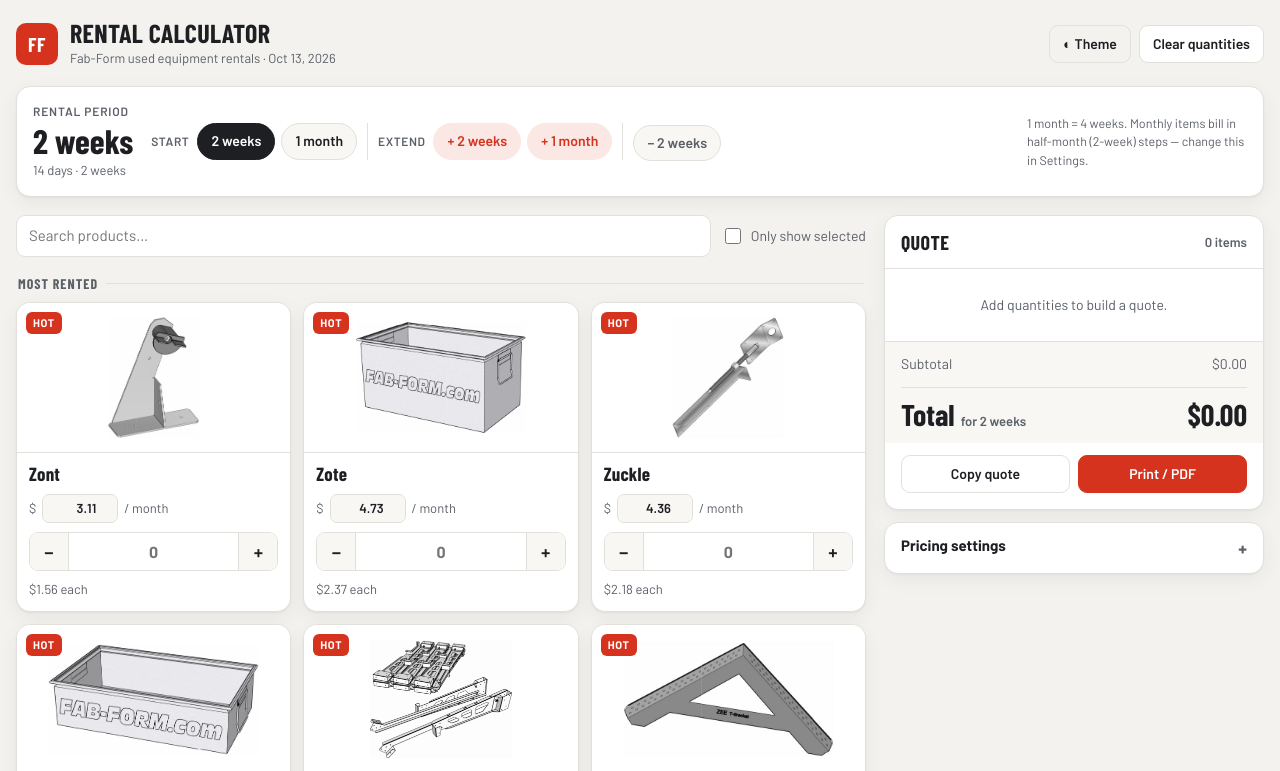
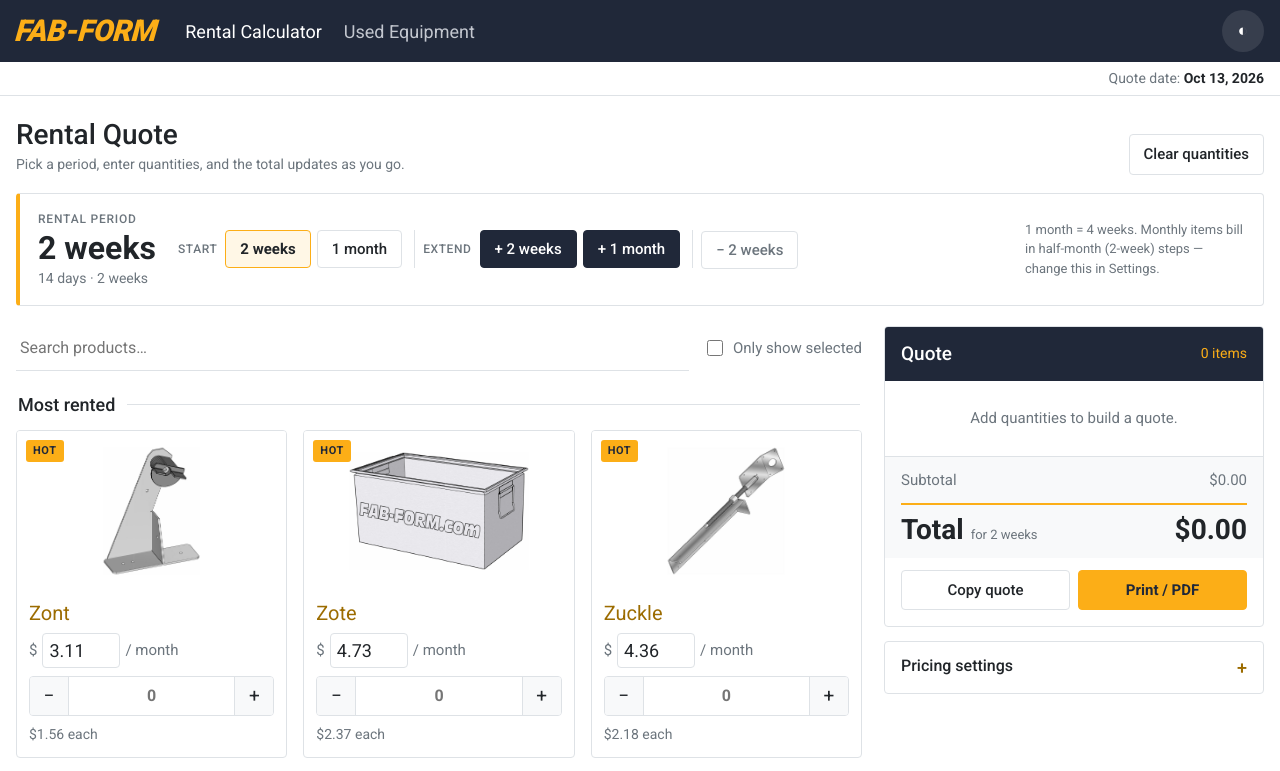
Before and after one commit to Vatsalyarabari/Rental-Calculator, a plain HTML site: page index.html in a window 1280 px wide. Shown: the top 771 px of the page. Drawn offline with nearby package versions, Linux system fonts and the light colour scheme; a web font is replaced by a local one.

Commit message:
Update design

```diff
--- a/index.html
+++ b/index.html
@@ -6,128 +6,139 @@
 <title>Fab-Form Rental Calculator</title>
 <link rel="preconnect" href="https://fonts.googleapis.com">
 <link rel="preconnect" href="https://fonts.gstatic.com" crossorigin>
-<link href="https://fonts.googleapis.com/css2?family=Barlow:wght@400;500;600;700&family=Barlow+Condensed:wght@600;700;800&display=swap" rel="stylesheet">
+<link href="https://fonts.googleapis.com/css2?family=Roboto:ital,wght@0,400;0,500;0,700;1,900&display=swap" rel="stylesheet">
 <style>
 :root{
-  --bg:#f3f2ef; --panel:#ffffff; --panel-2:#f8f7f4; --ink:#1d1f22; --ink-2:#5b6068; --line:#e2e0da;
-  --accent:#d6331f; --accent-ink:#ffffff; --accent-soft:#fbe7e3; --good:#1f7a4d; --img-bg:#ffffff;
-  --shadow:0 1px 2px rgba(0,0,0,.05),0 6px 20px rgba(0,0,0,.05);
+  --navy:#202839; --navy-2:#373e4d; --orange:#fcae17; --gold:#9c6c00; --soft:#fff7e6;
+  --bg:#ffffff; --panel:#ffffff; --panel-2:#f8f9fa; --ink:#212529; --ink-2:#6c757d; --line:#dee2e6;
+  --accent:var(--orange); --good:#198754; --img-bg:#ffffff;
 }
 @media (prefers-color-scheme: dark){
   :root:not([data-theme="light"]){
-    --bg:#141518; --panel:#1d1f23; --panel-2:#23262b; --ink:#eceae5; --ink-2:#a0a4ab; --line:#2f3238;
-    --accent:#ef4a33; --accent-soft:#3a1d18; --good:#4fc28a; --img-bg:#f4f4f2; --shadow:none;
+    --bg:#151a26; --panel:#1c2232; --panel-2:#242b3d; --ink:#e9ecef; --ink-2:#9aa3b2; --line:#323a4f;
+    --gold:#fcae17; --soft:#3a3220; --good:#4fc28a; --img-bg:#f4f4f2;
   }
 }
 :root[data-theme="dark"]{
-  --bg:#141518; --panel:#1d1f23; --panel-2:#23262b; --ink:#eceae5; --ink-2:#a0a4ab; --line:#2f3238;
-  --accent:#ef4a33; --accent-soft:#3a1d18; --good:#4fc28a; --img-bg:#f4f4f2; --shadow:none;
+  --bg:#151a26; --panel:#1c2232; --panel-2:#242b3d; --ink:#e9ecef; --ink-2:#9aa3b2; --line:#323a4f;
+  --gold:#fcae17; --soft:#3a3220; --good:#4fc28a; --img-bg:#f4f4f2;
 }
 *{box-sizing:border-box}
 [hidden]{display:none!important}
 html,body{margin:0}
-body{background:var(--bg);color:var(--ink);font:15px/1.45 "Barlow",system-ui,sans-serif;-webkit-font-smoothing:antialiased}
+body{background:var(--bg);color:var(--ink);font:16px/1.5 "Roboto",system-ui,-apple-system,"Segoe UI",sans-serif;-webkit-font-smoothing:antialiased}
 button,input,select{font:inherit;color:inherit}
-.wrap{max-width:1280px;margin:0 auto;padding:20px 16px 60px}
 
-/* header */
-header{display:flex;align-items:center;justify-content:space-between;gap:12px;flex-wrap:wrap;margin-bottom:18px}
-.brand{display:flex;align-items:center;gap:12px}
-.mark{width:42px;height:42px;border-radius:10px;background:var(--accent);color:var(--accent-ink);display:grid;place-items:center;font:800 20px "Barlow Condensed",sans-serif;letter-spacing:.5px}
-h1{margin:0;font:800 26px/1 "Barlow Condensed",sans-serif;letter-spacing:.3px;text-transform:uppercase}
-.sub{color:var(--ink-2);font-size:13px;margin-top:3px}
-.head-actions{display:flex;gap:8px;flex-wrap:wrap}
+/* top nav — mirrors shop.fab-form.com */
+.topbar{background:var(--navy);color:#fff}
+.topbar-in{max-width:1320px;margin:0 auto;padding:0 16px;height:62px;display:flex;align-items:center;gap:28px}
+.wordmark{font:italic 900 30px/1 "Roboto",sans-serif;color:var(--orange);letter-spacing:-.5px;text-decoration:none;white-space:nowrap;transform:skewX(-6deg)}
+.nav{display:flex;gap:22px;font-size:18px}
+.nav span{color:#fff}
+.nav span.dim{color:#c3c7cf}
+.top-actions{margin-left:auto;display:flex;gap:10px;align-items:center}
+.circle{width:42px;height:42px;border-radius:50%;background:var(--navy-2);border:0;color:#fff;display:grid;place-items:center;cursor:pointer;font-size:17px}
+.circle:hover{background:#4a5263}
+.subbar{border-bottom:1px solid var(--line)}
+.subbar-in{max-width:1320px;margin:0 auto;padding:6px 16px;text-align:right;font-size:14px;color:var(--ink-2)}
+.subbar-in b{color:var(--ink)}
 
-.btn{border:1px solid var(--line);background:var(--panel);border-radius:9px;padding:8px 13px;cursor:pointer;font-weight:600;font-size:14px;transition:background .15s,border-color .15s,transform .05s}
+.wrap{max-width:1320px;margin:0 auto;padding:22px 16px 60px}
+header.page{display:flex;align-items:flex-end;justify-content:space-between;gap:12px;flex-wrap:wrap;margin-bottom:18px}
+h1{margin:0;font-weight:500;font-size:28px;line-height:1.2}
+.sub{color:var(--ink-2);font-size:14px;margin-top:2px}
+
+.btn{border:1px solid var(--line);background:var(--panel);border-radius:4px;padding:8px 14px;cursor:pointer;font-weight:500;font-size:15px;transition:background .15s,border-color .15s}
 .btn:hover{border-color:var(--ink-2)}
-.btn:active{transform:translateY(1px)}
-.btn.primary{background:var(--accent);border-color:var(--accent);color:var(--accent-ink)}
-.btn.primary:hover{filter:brightness(1.07)}
+.btn.primary{background:var(--orange);border-color:var(--orange);color:var(--navy);font-weight:700}
+.btn.primary:hover{filter:brightness(.96)}
 .btn.ghost{background:transparent}
 
 /* duration bar */
-.duration{background:var(--panel);border:1px solid var(--line);border-radius:14px;padding:16px;box-shadow:var(--shadow);display:grid;grid-template-columns:auto 1fr auto;gap:18px;align-items:center;margin-bottom:18px}
-.dur-readout .label{font-size:12px;text-transform:uppercase;letter-spacing:.8px;color:var(--ink-2);font-weight:600}
-.dur-readout .big{font:800 34px/1 "Barlow Condensed",sans-serif;margin-top:4px}
-.dur-readout .small{color:var(--ink-2);font-size:13px;margin-top:3px}
+.duration{background:var(--panel);border:1px solid var(--line);border-radius:4px;padding:16px 18px;display:grid;grid-template-columns:auto 1fr auto;gap:22px;align-items:center;margin-bottom:20px;border-left:4px solid var(--orange)}
+.dur-readout .label{font-size:12px;text-transform:uppercase;letter-spacing:.8px;color:var(--ink-2);font-weight:500}
+.dur-readout .big{font-weight:700;font-size:32px;line-height:1;margin-top:4px;color:var(--ink)}
+.dur-readout .small{color:var(--ink-2);font-size:14px;margin-top:4px}
 .dur-controls{display:flex;flex-wrap:wrap;gap:8px;align-items:center}
-.group{display:flex;gap:6px;align-items:center;padding-right:10px;margin-right:2px;border-right:1px solid var(--line)}
+.group{display:flex;gap:6px;align-items:center;padding-right:12px;border-right:1px solid var(--line)}
 .group:last-child{border-right:0}
-.group-label{font-size:12px;color:var(--ink-2);font-weight:600;text-transform:uppercase;letter-spacing:.6px;margin-right:2px}
-.chip{border:1px solid var(--line);background:var(--panel-2);border-radius:999px;padding:7px 13px;font-weight:600;cursor:pointer;font-size:14px}
-.chip:hover{border-color:var(--ink-2)}
-.chip.on{background:var(--ink);color:var(--panel);border-color:var(--ink)}
-.chip.add{background:var(--accent-soft);border-color:transparent;color:var(--accent)}
-.chip.add:hover{border-color:var(--accent)}
+.group-label{font-size:12px;color:var(--ink-2);font-weight:500;text-transform:uppercase;letter-spacing:.6px;margin-right:2px}
+.chip{border:1px solid var(--line);background:var(--panel);border-radius:4px;padding:7px 14px;font-weight:500;cursor:pointer;font-size:15px}
+.chip:hover{border-color:var(--orange)}
+.chip.on{background:var(--soft);border-color:var(--orange);color:var(--ink);font-weight:700}
+.chip.add{background:var(--navy);border-color:var(--navy);color:#fff}
+.chip.add:hover{background:var(--navy-2)}
 .chip.sub{color:var(--ink-2)}
+.hint{color:var(--ink-2);font-size:13px}
 
 /* layout */
-.layout{display:grid;grid-template-columns:minmax(0,1fr) 380px;gap:18px;align-items:start}
-.toolbar{display:flex;gap:10px;align-items:center;flex-wrap:wrap;margin-bottom:12px}
-.search{flex:1;min-width:180px;border:1px solid var(--line);background:var(--panel);border-radius:9px;padding:9px 12px}
-.toggle{display:flex;align-items:center;gap:7px;font-size:14px;color:var(--ink-2);cursor:pointer;user-select:none}
-.toggle input{accent-color:var(--accent);width:16px;height:16px}
+.layout{display:grid;grid-template-columns:minmax(0,1fr) 380px;gap:22px;align-items:start}
+.toolbar{display:flex;gap:14px;align-items:center;flex-wrap:wrap;margin-bottom:6px}
+.search{flex:1;min-width:180px;border:0;border-bottom:1px solid var(--line);background:transparent;padding:10px 4px;font-size:16px;outline:none}
+.search:focus{border-bottom-color:var(--orange)}
+.toggle{display:flex;align-items:center;gap:7px;font-size:15px;color:var(--ink-2);cursor:pointer;user-select:none}
+.toggle input{accent-color:var(--orange);width:16px;height:16px}
 
-.section-title{font:700 14px "Barlow Condensed",sans-serif;text-transform:uppercase;letter-spacing:1px;color:var(--ink-2);margin:18px 2px 10px;display:flex;align-items:center;gap:8px}
+.section-title{font-size:18px;font-weight:500;color:var(--ink);margin:20px 2px 12px;display:flex;align-items:center;gap:12px}
 .section-title::after{content:"";flex:1;height:1px;background:var(--line)}
 
-.grid{display:grid;grid-template-columns:repeat(auto-fill,minmax(210px,1fr));gap:12px}
-.card{background:var(--panel);border:1px solid var(--line);border-radius:14px;overflow:hidden;display:flex;flex-direction:column;box-shadow:var(--shadow);transition:border-color .15s,box-shadow .15s}
-.card.active{border-color:var(--accent);box-shadow:0 0 0 2px var(--accent-soft)}
-.thumb{position:relative;height:150px;background:var(--img-bg);display:flex;align-items:center;justify-content:center;padding:12px;border-bottom:1px solid var(--line);overflow:hidden}
+.grid{display:grid;grid-template-columns:repeat(auto-fill,minmax(210px,1fr));gap:16px}
+.card{background:var(--panel);border:1px solid var(--line);border-radius:4px;overflow:hidden;display:flex;flex-direction:column;transition:border-color .15s,box-shadow .15s}
+.card:hover{box-shadow:0 4px 14px rgba(32,40,57,.08)}
+.card.active{border-color:var(--orange);box-shadow:0 0 0 1px var(--orange)}
+.thumb{position:relative;height:160px;background:var(--img-bg);display:flex;align-items:center;justify-content:center;padding:14px;overflow:hidden}
 .thumb img{display:block;width:100%;height:100%;object-fit:contain}
-.thumb .noimg{font:800 30px "Barlow Condensed",sans-serif;color:#b9b7b0;letter-spacing:1px}
-.badge{position:absolute;top:9px;left:9px;background:var(--accent);color:#fff;font-size:11px;font-weight:700;text-transform:uppercase;letter-spacing:.6px;padding:3px 7px;border-radius:6px}
-.qty-badge{position:absolute;top:9px;right:9px;background:var(--ink);color:var(--panel);font-weight:700;font-size:13px;padding:3px 9px;border-radius:999px;display:none}
+.thumb .noimg{font:italic 900 26px "Roboto",sans-serif;color:#c9ccd2;text-align:center;line-height:1.1}
+.badge{position:absolute;top:9px;left:9px;background:var(--orange);color:var(--navy);font-size:11px;font-weight:700;text-transform:uppercase;letter-spacing:.6px;padding:3px 7px;border-radius:3px}
+.qty-badge{position:absolute;top:9px;right:9px;background:var(--navy);color:#fff;font-weight:700;font-size:13px;padding:3px 9px;border-radius:999px;display:none}
 .card.active .qty-badge{display:block}
-.body{padding:11px 12px 12px;display:flex;flex-direction:column;gap:9px;flex:1}
-.name{font:700 19px/1.1 "Barlow Condensed",sans-serif;letter-spacing:.2px}
-.rate{display:flex;align-items:center;gap:6px;font-size:13px;color:var(--ink-2)}
-.rate input{width:76px;border:1px solid var(--line);background:var(--panel-2);border-radius:7px;padding:4px 6px;font-weight:600;color:var(--ink);text-align:right}
-.rate input.changed{border-color:var(--accent);color:var(--accent)}
-.stepper{display:grid;grid-template-columns:38px 1fr 38px;border:1px solid var(--line);border-radius:9px;overflow:hidden;margin-top:auto}
-.stepper button{border:0;background:var(--panel-2);cursor:pointer;font-size:19px;font-weight:600;line-height:1}
-.stepper button:hover{background:var(--line)}
+.body{padding:10px 12px 12px;display:flex;flex-direction:column;gap:8px;flex:1}
+.name{font-size:20px;font-weight:400;color:var(--gold);line-height:1.2}
+.rate{display:flex;align-items:center;gap:5px;font-size:15px;color:var(--ink-2)}
+.rate input{width:78px;border:1px solid var(--line);background:var(--panel);border-radius:4px;padding:3px 6px;font-size:18px;color:var(--ink);text-align:left}
+.rate input.changed{border-color:var(--orange);background:var(--soft)}
+.stepper{display:grid;grid-template-columns:38px 1fr 38px;border:1px solid var(--line);border-radius:4px;overflow:hidden;margin-top:auto}
+.stepper button{border:0;background:var(--panel-2);cursor:pointer;font-size:19px;line-height:1}
+.stepper button:hover{background:var(--soft);color:var(--gold)}
 .stepper input{border:0;border-left:1px solid var(--line);border-right:1px solid var(--line);background:var(--panel);text-align:center;font-weight:700;font-size:16px;padding:7px 0;width:100%;-moz-appearance:textfield}
 .stepper input::-webkit-outer-spin-button,.stepper input::-webkit-inner-spin-button{-webkit-appearance:none;margin:0}
-.line-total{display:flex;justify-content:space-between;font-size:13px;color:var(--ink-2)}
-.line-total b{color:var(--ink);font-size:15px}
+.line-total{display:flex;justify-content:space-between;font-size:14px;color:var(--ink-2)}
+.line-total b{color:var(--ink);font-size:16px}
 
 /* summary */
 aside{position:sticky;top:16px}
-.panel{background:var(--panel);border:1px solid var(--line);border-radius:14px;box-shadow:var(--shadow);overflow:hidden}
-.panel h2{margin:0;padding:14px 16px;font:800 20px "Barlow Condensed",sans-serif;text-transform:uppercase;letter-spacing:.4px;border-bottom:1px solid var(--line);display:flex;justify-content:space-between;align-items:center}
-.panel h2 span{font:600 13px "Barlow",sans-serif;color:var(--ink-2);text-transform:none;letter-spacing:0}
+.panel{background:var(--panel);border:1px solid var(--line);border-radius:4px;overflow:hidden}
+.panel h2{margin:0;padding:13px 16px;font-weight:500;font-size:19px;background:var(--navy);color:#fff;display:flex;justify-content:space-between;align-items:center}
+.panel h2 span{font-weight:400;font-size:14px;color:var(--orange)}
 .lines{max-height:330px;overflow:auto;padding:4px 16px}
-.lines .empty{color:var(--ink-2);padding:22px 0;text-align:center;font-size:14px}
-.ln{display:grid;grid-template-columns:1fr auto;gap:2px 10px;padding:9px 0;border-bottom:1px dashed var(--line)}
+.lines .empty{color:var(--ink-2);padding:22px 0;text-align:center;font-size:15px}
+.ln{display:grid;grid-template-columns:1fr auto;gap:2px 10px;padding:9px 0;border-bottom:1px solid var(--line)}
 .ln:last-child{border-bottom:0}
-.ln .n{font-weight:600}
-.ln .d{grid-column:1;color:var(--ink-2);font-size:12.5px}
+.ln .n{font-weight:500}
+.ln .d{grid-column:1;color:var(--ink-2);font-size:13px}
 .ln .t{grid-row:1/3;grid-column:2;align-self:center;font-weight:700}
 .totals{padding:12px 16px;border-top:1px solid var(--line);background:var(--panel-2);display:grid;gap:6px}
-.row{display:flex;justify-content:space-between;align-items:center;font-size:14px}
+.row{display:flex;justify-content:space-between;align-items:center;font-size:15px}
 .row.muted{color:var(--ink-2)}
 .row.disc{color:var(--good)}
-.row.grand{font:800 30px/1.1 "Barlow Condensed",sans-serif;margin-top:6px;padding-top:10px;border-top:1px solid var(--line)}
-.row.grand small{font:600 13px "Barlow",sans-serif;color:var(--ink-2)}
+.row.grand{font-size:28px;font-weight:700;line-height:1.1;margin-top:6px;padding-top:10px;border-top:2px solid var(--orange)}
+.row.grand small{font-size:13px;font-weight:400;color:var(--ink-2)}
 .actions{display:grid;grid-template-columns:1fr 1fr;gap:8px;padding:12px 16px 16px}
 .actions .btn{width:100%}
 
-details.settings{margin-top:12px}
-details.settings summary{cursor:pointer;font-weight:700;padding:12px 16px;list-style:none;display:flex;justify-content:space-between}
+details.settings{margin-top:14px}
+details.settings summary{cursor:pointer;font-weight:500;padding:12px 16px;list-style:none;display:flex;justify-content:space-between}
 details.settings summary::-webkit-details-marker{display:none}
-details.settings summary::after{content:"+";font-size:18px;color:var(--ink-2)}
+details.settings summary::after{content:"+";font-size:18px;color:var(--gold)}
 details.settings[open] summary::after{content:"–"}
-.settings-body{padding:0 16px 16px;display:grid;gap:14px;font-size:14px}
-.settings-body h3{margin:0 0 6px;font-size:12px;text-transform:uppercase;letter-spacing:.7px;color:var(--ink-2)}
-.tier{display:grid;grid-template-columns:auto 70px auto 60px auto 30px;gap:6px;align-items:center;margin-bottom:6px;font-size:13.5px}
-.tier input,.field input,.field select{border:1px solid var(--line);background:var(--panel-2);border-radius:7px;padding:5px 7px;width:100%}
+.settings-body{padding:0 16px 16px;display:grid;gap:14px;font-size:15px}
+.settings-body h3{margin:0 0 6px;font-size:12px;text-transform:uppercase;letter-spacing:.7px;color:var(--ink-2);font-weight:500}
+.tier{display:grid;grid-template-columns:auto 70px auto 60px auto 30px;gap:6px;align-items:center;margin-bottom:6px;font-size:14px}
+.tier input,.field input,.field select{border:1px solid var(--line);background:var(--panel);border-radius:4px;padding:5px 7px;width:100%}
 .tier .x{border:0;background:none;cursor:pointer;color:var(--ink-2);font-size:17px}
-.field{display:grid;grid-template-columns:1fr 110px;gap:8px;align-items:center}
-.hint{color:var(--ink-2);font-size:12.5px}
+.field{display:grid;grid-template-columns:1fr 120px;gap:8px;align-items:center}
 
-.toast{position:fixed;left:50%;bottom:22px;transform:translateX(-50%) translateY(20px);background:var(--ink);color:var(--panel);padding:10px 16px;border-radius:9px;font-weight:600;opacity:0;transition:.2s;pointer-events:none;z-index:9}
+.toast{position:fixed;left:50%;bottom:22px;transform:translateX(-50%) translateY(20px);background:var(--navy);color:#fff;border-left:4px solid var(--orange);padding:10px 16px;border-radius:4px;font-weight:500;opacity:0;transition:.2s;pointer-events:none;z-index:9}
 .toast.show{opacity:1;transform:translateX(-50%) translateY(0)}
 
 @media (max-width:980px){
@@ -135,39 +146,45 @@
   aside{position:static}
   .duration{grid-template-columns:1fr}
 }
+@media (max-width:640px){
+  .nav{display:none}
+  .wordmark{font-size:24px}
+}
 @media (max-width:520px){
-  .grid{grid-template-columns:repeat(2,minmax(0,1fr));gap:9px}
-  .thumb{height:110px}
+  .grid{grid-template-columns:repeat(2,minmax(0,1fr));gap:10px}
+  .thumb{height:115px}
   .name{font-size:17px}
   .group{border-right:0;padding-right:0;flex-wrap:wrap}
-  h1{font-size:22px}
+  h1{font-size:23px}
 }
-
-/* print = clean quote */
 @media print{
   body{background:#fff;color:#000}
-  header .head-actions,.duration .dur-controls,.toolbar,main,details.settings,.actions,.section-title{display:none!important}
+  .topbar,.subbar,header .head-actions,.duration .dur-controls,.duration .hint,.toolbar,main,details.settings,.actions{display:none!important}
   .layout{display:block}
   aside{position:static}
-  .panel{border:0;box-shadow:none}
   .lines{max-height:none}
-  .duration{border:0;box-shadow:none;padding:0}
+  .duration{border:0;padding:0}
+  .panel h2{background:none;color:#000;border-bottom:2px solid #000}
 }
 </style>
 </head>
 <body>
+<div class="topbar"><div class="topbar-in">
+  <span class="wordmark">FAB-FORM</span>
+  <nav class="nav"><span>Rental Calculator</span><span class="dim">Used Equipment</span></nav>
+  <div class="top-actions">
+    <button class="circle" id="themeBtn" title="Toggle light/dark" aria-label="Toggle theme">◐</button>
+  </div>
+</div></div>
+<div class="subbar"><div class="subbar-in">Quote date: <b id="quoteDate"></b></div></div>
 <div class="wrap">
 
-  <header>
-    <div class="brand">
-      <div class="mark">FF</div>
-      <div>
-        <h1>Rental Calculator</h1>
-        <div class="sub">Fab-Form used equipment rentals · <span id="quoteDate"></span></div>
-      </div>
+  <header class="page">
+    <div>
+      <h1>Rental Quote</h1>
+      <div class="sub">Pick a period, enter quantities, and the total updates as you go.</div>
     </div>
     <div class="head-actions">
-      <button class="btn ghost" id="themeBtn" title="Toggle light/dark">◐ Theme</button>
       <button class="btn" id="resetQty">Clear quantities</button>
     </div>
   </header>
```
